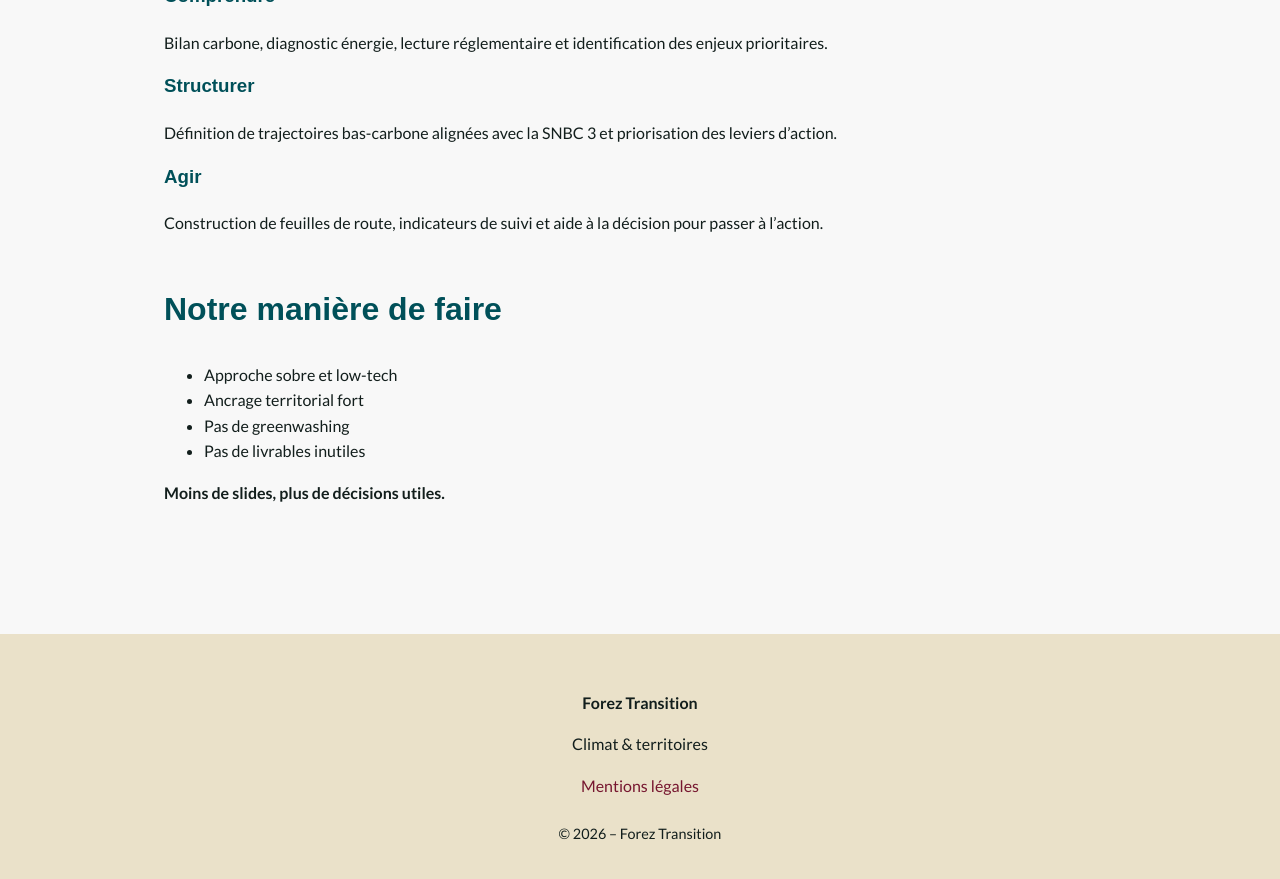
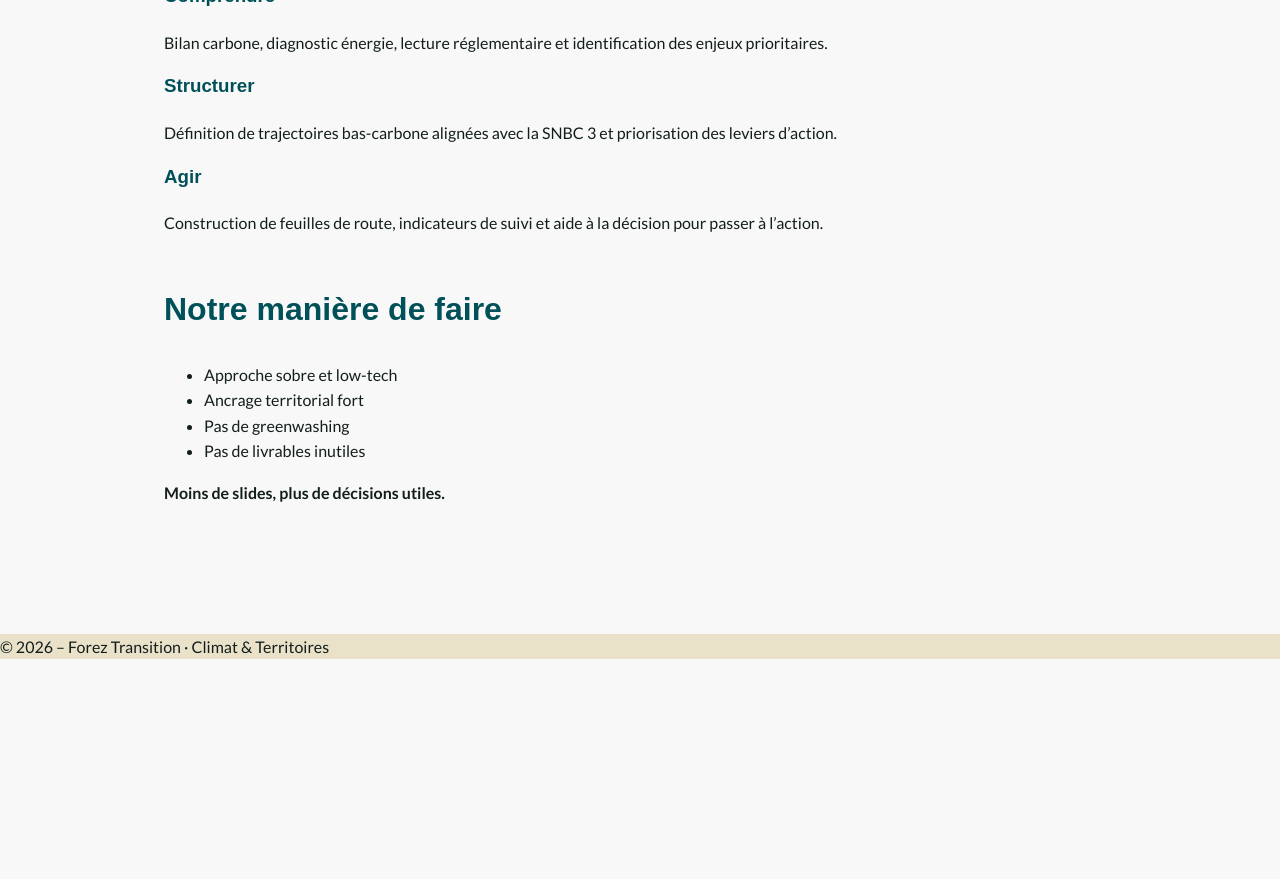
Before and after one commit to Alex-JULIEN/forez-transition, a Jekyll site: the page built from index.md, in a window 1280 px wide and 900 px high, scrolled down 1036 px. Shown: the top 879 px of the window. Built offline with Jekyll 4.4.1, drawn with Linux system fonts in a browser that asks for light colours; after the commit the page ends 1711 px from its top, so only the background shows below that.

Commit message:
Update footer.html

```diff
--- a/_includes/footer.html
+++ b/_includes/footer.html
@@ -1,12 +1,3 @@
 <footer class="site-footer">
-  <div class="footer-inner">
-    <p class="footer-title">Forez Transition</p>
-    <p>Climat & territoires</p>
-
-    <nav class="footer-nav">
-      <a href="{{ site.baseurl }}/mentions-legales">Mentions légales</a>
-    </nav>
-
-    <p class="footer-note">© 2026 – Forez Transition</p>
-  </div>
+<p>© 2026 – Forez Transition · Climat & Territoires</p>
 </footer>
```
